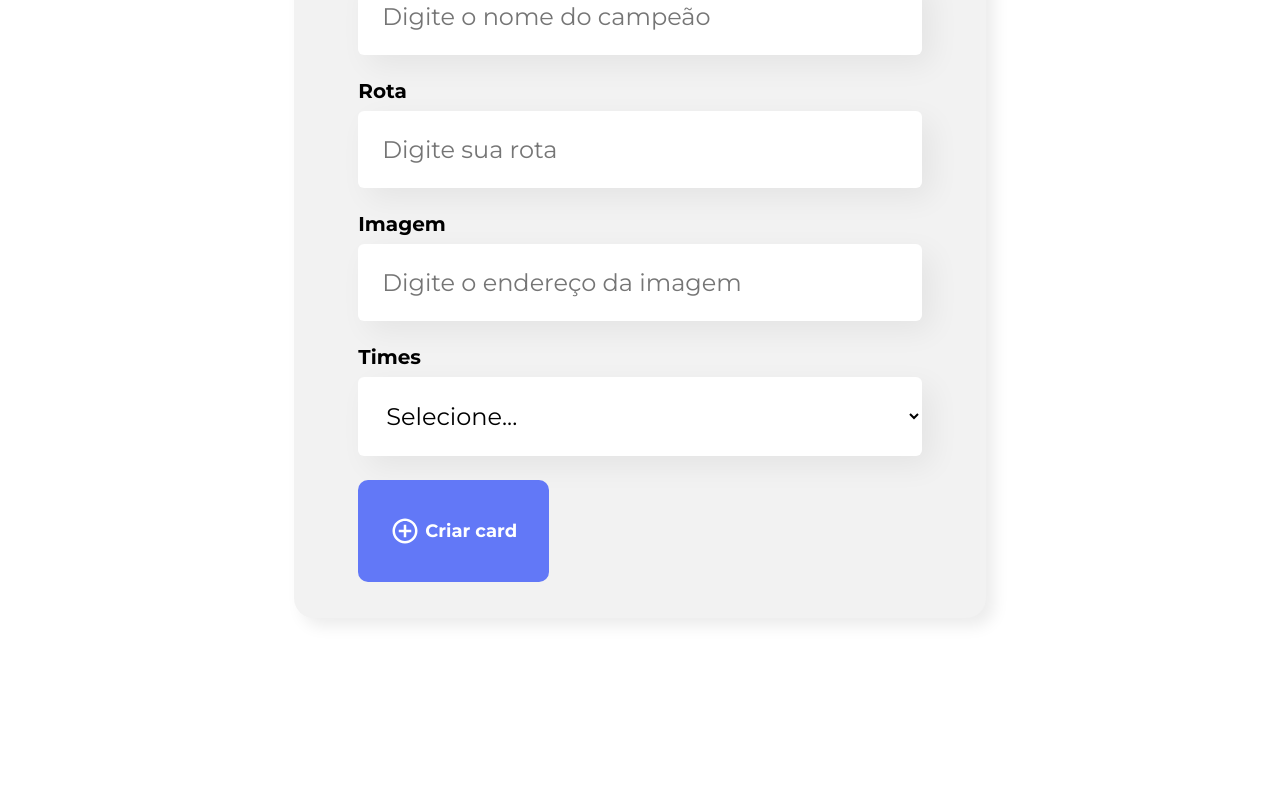
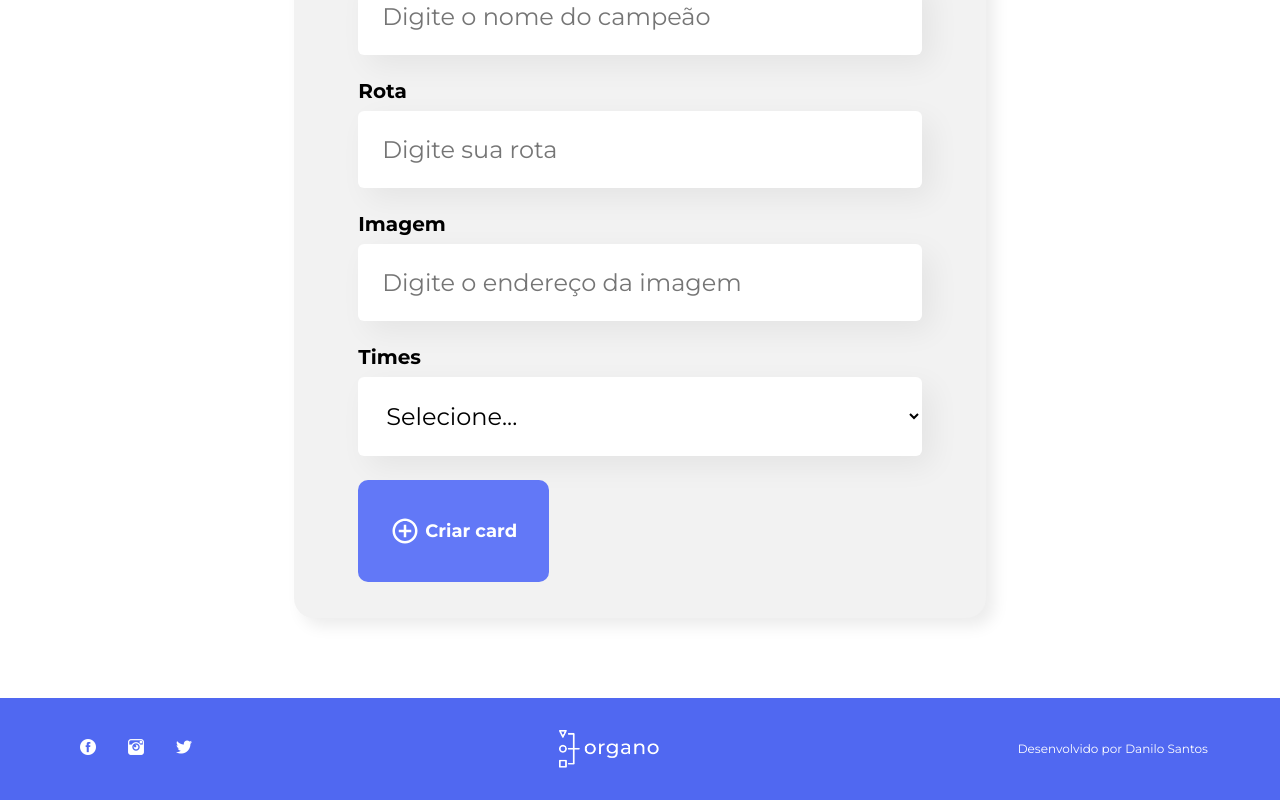
Before and after one commit to danilusantos/react_initial_course, a React (Create React App) app: page / in a window 1280 px wide. Shown: the part 745-1545 px from the top of the page. Before the commit the page ends 1443 px from the top, so only its background shows below. Built offline with nearby package versions, Linux system fonts and the light colour scheme.

Commit message:
desenvolvimento do rodape

```diff
--- a/src/App.js
+++ b/src/App.js
@@ -2,6 +2,7 @@ import { useState } from 'react';
 import Banner from './componentes/Banner';
 import Formulario from './componentes/Formulario';
 import Time from './componentes/Time';
+import Rodape from './componentes/Rodape';
 
 export default function App() {
     const [colaboradores, setColaboradores] = useState([]);
@@ -57,6 +58,7 @@ export default function App() {
                     />
                 ))}
             </section>
+            <Rodape />
         </div>
     );
 }
--- /dev/null
+++ b/src/componentes/Rodape/Rodape.css
@@ -0,0 +1,60 @@
+.Rodape {
+    background-color: #5068f1;
+    padding: 32px 64px;
+    display: flex;
+    justify-content: space-between;
+}
+
+.Rodape .creditos {
+    display: flex;
+    align-items: center;
+}
+
+.Rodape .creditos p {
+    color: #ffffff;
+    font-size: 12px;
+    line-height: 22px;
+    font-weight: 400;
+    padding: 0 8px;
+    margin: 0px;
+}
+
+.Rodape .creditos a {
+    color: #ffffff;
+    text-decoration: none;
+    font-weight: 400;
+    font-size: 12px;
+}
+
+.Rodape .redes-sociais {
+    display: flex;
+    align-items: center;
+}
+
+.Rodape .redes-sociais ul {
+    display: flex;
+    justify-content: space-around;
+    align-items: center;
+    list-style: none;
+    padding: 0px;
+    margin: 0px;
+}
+
+.Rodape .redes-sociais li {
+    margin: 0px 16px;
+}
+
+.Rodape .redes-sociais li img {
+    width: 16px;
+    height: 16px;
+}
+
+.Rodape .logo {
+    display: flex;
+    align-items: center;
+    justify-content: center;
+}
+
+.Rodape .logo img {
+    width: 100px;
+}
--- /dev/null
+++ b/src/componentes/Rodape/index.js
@@ -0,0 +1,53 @@
+import './Rodape.css';
+
+const Rodape = () => {
+    return (
+        <footer className="Rodape">
+            <div className="redes-sociais">
+                <ul>
+                    <li>
+                        <a href="#" target="_blank" rel="noreferrer">
+                            <img
+                                src="/imagens/fb.png"
+                                alt="Facebook Danilo Santos"
+                            />
+                        </a>
+                    </li>
+                    <li>
+                        <a href="#" target="_blank" rel="noreferrer">
+                            <img
+                                src="/imagens/ig.png"
+                                alt="Instagram Danilo Santos"
+                            />
+                        </a>
+                    </li>
+                    <li>
+                        <a href="#" target="_blank" rel="noreferrer">
+                            <img
+                                src="/imagens/tw.png"
+                                alt="Twitter Danilo Santos"
+                            />
+                        </a>
+                    </li>
+                </ul>
+            </div>
+            <div className="logo">
+                <img src="/imagens/logo.png" alt="Logo Organo" />
+            </div>
+            <div className="creditos">
+                <p>
+                    Desenvolvido por{' '}
+                    <a
+                        href="https://www.linkedin.com/in/danilusantos/"
+                        target="_blank"
+                        rel="noreferrer"
+                    >
+                        Danilo Santos
+                    </a>
+                </p>
+            </div>
+        </footer>
+    );
+};
+
+export default Rodape;
```
